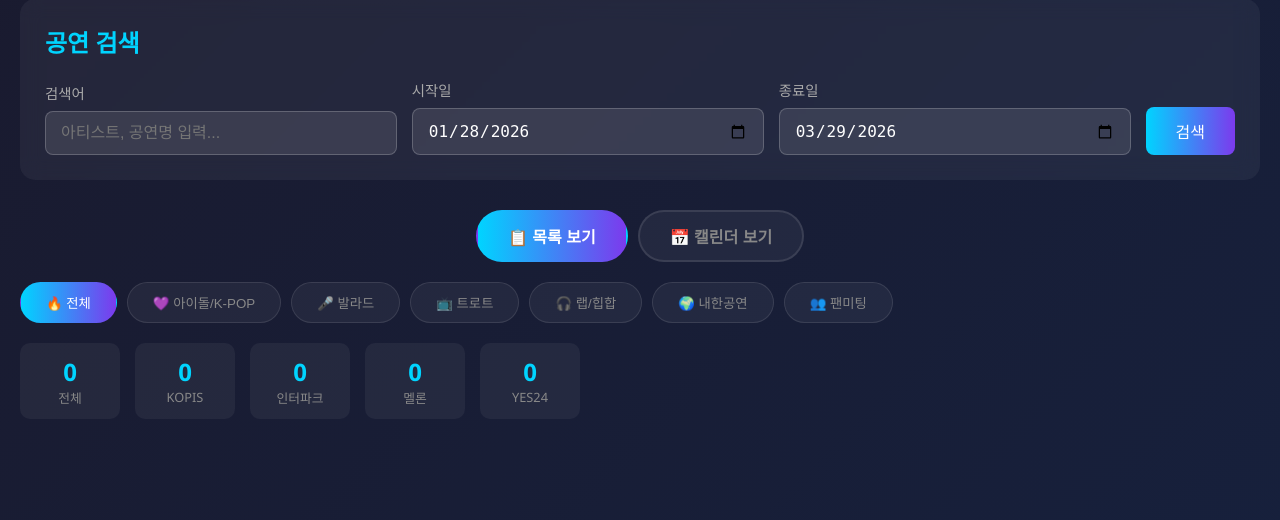
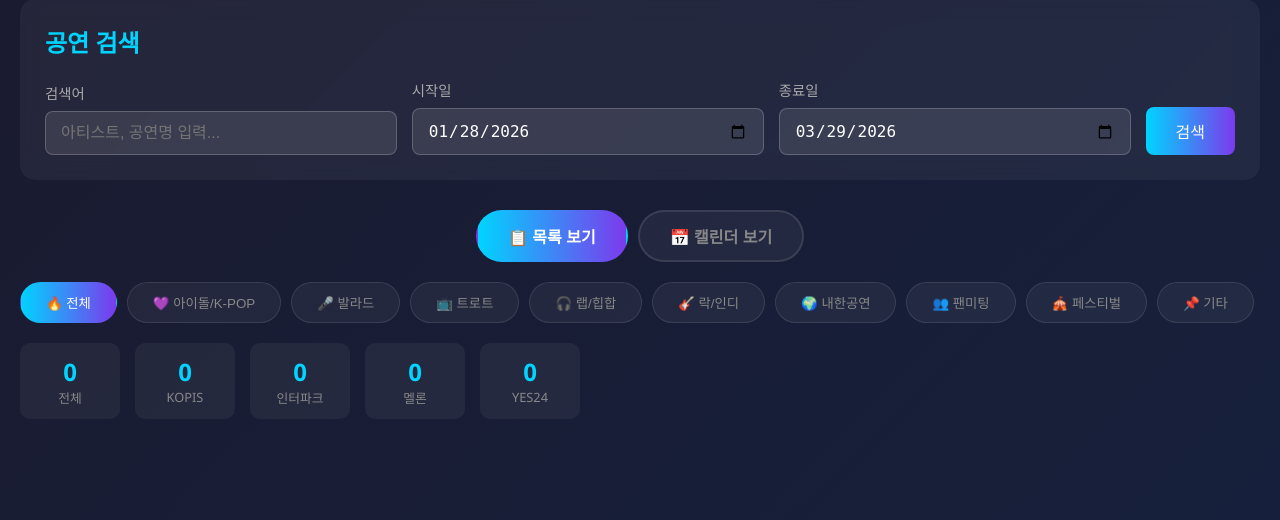
Before and after one commit to wiikang84/ticket, a Flask app: page / in a window 1280 px wide. Shown: the part 255-775 px from the top of the page. Run offline with Flask 3, Linux system fonts and the light colour scheme; data that the repository does not hold is empty; some libraries are stand-ins or nearby versions.

Commit message:
v2.2: 장르 분류 확장 + 예매오픈 캘린더 개선
주요 변경사항:
- 장르 키워드 200개 이상으로 대폭 확장
  - 아이돌 50+, 발라드 40+, 랩/힙합 30+, 락/인디 30+, 트로트 30+
- UI에 "기타" 장르 표시 추가
- 락/인디, 페스티벌, 기타 탭 추가
- 인터파크 ticketOpenDate 크롤링 추가
- 예매오픈일 없으면 공연 2주 전으로 추정 표시

Co-Authored-By: Claude Opus 4.5 <noreply@anthropic.com>

```diff
--- a/app.py
+++ b/app.py
@@ -24,20 +24,57 @@ KOPIS_BASE_URL = "http://www.kopis.or.kr/openApi/restful"
 # 콘서트/대중음악만 조회
 GENRE_CODE_CONCERT = "CCCD"  # 대중음악/콘서트
 
-# 콘서트 세부 장르 분류 키워드
+# 콘서트 세부 장르 분류 키워드 (확장)
 CONCERT_CATEGORIES = {
     "아이돌": ["BTS", "방탄", "에이핑크", "Apink", "제로베이스원", "ZEROBASE", "아이브", "IVE",
               "르세라핌", "SSERAFIM", "뉴진스", "NewJeans", "스트레이키즈", "Stray Kids",
               "엔시티", "NCT", "세븐틴", "SEVENTEEN", "블랙핑크", "BLACKPINK", "에스파", "aespa",
-              "투모로우바이투게더", "TXT", "엔하이픈", "ENHYPEN", "있지", "ITZY", "케플러", "Kep1er"],
+              "투모로우바이투게더", "TXT", "엔하이픈", "ENHYPEN", "있지", "ITZY", "케플러", "Kep1er",
+              "엑소", "EXO", "샤이니", "SHINee", "레드벨벳", "Red Velvet", "트와이스", "TWICE",
+              "마마무", "MAMAMOO", "오마이걸", "OH MY GIRL", "에이티즈", "ATEEZ", "더보이즈", "THE BOYZ",
+              "스키즈", "SKZ", "빅뱅", "BIGBANG", "위너", "WINNER", "아이콘", "iKON", "트레저", "TREASURE",
+              "엔믹스", "NMIXX", "아이들", "(G)I-DLE", "IDLE", "기들", "스테이씨", "STAYC",
+              "RIIZE", "라이즈", "보이넥스트도어", "BOYNEXTDOOR", "ILLIT", "아일릿", "BABYMONSTER",
+              "NCT127", "NCT DREAM", "WayV", "위이브", "FIFTY FIFTY", "KISS OF LIFE",
+              "PLAVE", "플레이브", "xikers", "싸이커스", "ZEROBASEONE", "ZB1",
+              "소녀시대", "Girls Generation", "2NE1", "투애니원", "원더걸스", "Wonder Girls",
+              "인피니트", "INFINITE", "비스트", "BEAST", "하이라이트", "Highlight",
+              "몬스타엑스", "MONSTA X", "크래비티", "CRAVITY", "피원하모니", "P1Harmony"],
     "발라드": ["먼데이키즈", "임재범", "성시경", "이수", "엠씨더맥스", "MC THE MAX", "나얼",
-              "박효신", "김범수", "휘성", "거미", "이적", "10CM", "폴킴"],
-    "랩/힙합": ["다이나믹듀오", "Dynamic Duo", "쇼미", "힙합", "래퍼", "Rapper", "AOMG", "하이어뮤직"],
-    "락/인디": ["밴드", "Band", "록", "Rock", "인디", "Indie", "데이식스", "DAY6"],
-    "내한공연": ["내한", "World Tour", "Asia Tour", "Live in Seoul", "Live in Korea", "in Seoul"],
-    "팬미팅": ["팬미팅", "Fan Meeting", "팬콘", "FAN-CON", "팬콘서트"],
-    "페스티벌": ["페스티벌", "Festival", "뮤직페스타", "Music Festa"],
-    "트로트": ["트롯", "트로트", "미스터트롯", "미스트롯", "송가인", "임영웅", "영탁"]
+              "박효신", "김범수", "휘성", "거미", "이적", "10CM", "폴킴", "백예린", "헤이즈", "Heize",
+              "규현", "KYUHYUN", "케이윌", "K.Will", "이소라", "정승환", "에일리", "Ailee", "벤", "Ben",
+              "소향", "김연우", "임창정", "이승기", "김필", "하동균", "윤도현", "YB", "이선희",
+              "김건모", "이문세", "조용필", "양희은", "이영현", "솔지", "태연", "TAEYEON",
+              "아이유", "IU", "볼빨간사춘기", "BOL4", "선미", "SUNMI", "청하", "CHUNG HA",
+              "멜로망스", "MeloMance", "어반자카파", "Urban Zakapa", "소유", "SOYOU",
+              "다비치", "DAVICHI", "린", "LYn", "알리", "Ali", "백지영", "Baek Ji Young",
+              "양다일", "임한별", "김나영", "이무진", "태일", "TAEIL"],
+    "랩/힙합": ["다이나믹듀오", "Dynamic Duo", "쇼미", "힙합", "래퍼", "Rapper", "AOMG", "하이어뮤직",
+               "박재범", "Jay Park", "지코", "ZICO", "사이먼도미닉", "Simon Dominic", "그레이", "GRAY",
+               "쌈디", "도끼", "DOK2", "빈지노", "Beenzino", "치타", "스윙스", "Swings",
+               "pH-1", "식케이", "Sik-K", "우원재", "Woo", "창모", "CHANGMO", "래원", "Layone",
+               "이영지", "래퍼", "BE'O", "비오", "ASH ISLAND", "키드밀리", "Kid Milli",
+               "릴보이", "Lil Boi", "넉살", "Nucksal", "해쉬스완", "Hash Swan", "딘딘", "DinDin",
+               "빈첸", "VINXEN", "쿠기", "COOGIE", "조광일", "가호", "Gaho"],
+    "락/인디": ["밴드", "Band", "록", "Rock", "인디", "Indie", "데이식스", "DAY6",
+               "잔나비", "JANNABI", "혁오", "Hyukoh", "실리카겔", "SILICA GEL", "넬", "NELL",
+               "버즈", "BUZZ", "FT아일랜드", "FT Island", "씨엔블루", "CNBLUE", "N.Flying", "엔플라잉",
+               "더로즈", "The Rose", "카더가든", "Car the Garden", "새소년", "SE SO NEON",
+               "이날치", "양방언", "국카스텐", "Guckkasten", "트로이카", "소규모아카시아밴드",
+               "YB밴드", "윤도현밴드", "크라잉넛", "Crying Nut", "노브레인", "No Brain",
+               "장기하", "장기하와 얼굴들", "이승환", "김동률", "루시", "LUCY", "엔드어스", "N.Tic",
+               "피플인텔리"],
+    "내한공연": ["내한", "World Tour", "Asia Tour", "Live in Seoul", "Live in Korea", "in Seoul",
+               "Tour", "콘서트", "Concert", "in Korea", "한국", "서울", "Korea Tour"],
+    "팬미팅": ["팬미팅", "Fan Meeting", "팬콘", "FAN-CON", "팬콘서트", "FANCON", "FANMEETING",
+             "생일", "Birthday", "팬파티", "FAN PARTY", "쇼케이스", "Showcase", "팬이벤트"],
+    "페스티벌": ["페스티벌", "Festival", "뮤직페스타", "Music Festa", "뮤직페스티벌", "FEST",
+               "록페스티벌", "재즈페스티벌", "EDM", "울트라", "Ultra", "워터밤", "Waterbomb",
+               "지산", "펜타포트", "Pentaport", "슬로우라이프", "그린플러그드", "인디고", "Incheon"],
+    "트로트": ["트롯", "트로트", "미스터트롯", "미스트롯", "송가인", "임영웅", "영탁",
+              "정동원", "장민호", "김희재", "이찬원", "홍진영", "태진아", "설운도", "나훈아",
+              "주현미", "진성", "류지광", "양지은", "김다현", "박서진", "임태경", "김호중",
+              "진해성", "남진", "나태주", "김수찬", "신유", "최진희", "박상철"]
 }
 
 # 캐시 저장소 (하루 2회 업데이트용)
@@ -220,13 +257,18 @@ def get_interpark_tickets():
                 if response.status_code == 200:
                     html = response.text
 
-                    # JSON 객체 패턴으로 공연 정보 추출
-                    # {"goodsCode":"26000365","goodsName":"...","placeName":"...","posterImageUrl":"...","playStartDate":"..."}
-                    goods_pattern = r'\{"goodsCode":"(\d+)","goodsName":"([^"]+)"[^}]*"placeName":"([^"]*)"[^}]*"posterImageUrl":"([^"]*)"[^}]*"playStartDate":"(\d+)"[^}]*"playEndDate":"(\d+)"'
+                    # JSON 객체 패턴으로 공연 정보 추출 (예매시작일 포함)
+                    # {"goodsCode":"26000365","goodsName":"...","placeName":"...","posterImageUrl":"...","playStartDate":"...","ticketOpenDate":"..."}
+                    goods_pattern = r'\{"goodsCode":"(\d+)","goodsName":"([^"]+)"[^}]*"placeName":"([^"]*)"[^}]*"posterImageUrl":"([^"]*)"[^}]*"playStartDate":"(\d+)"[^}]*"playEndDate":"(\d+)"(?:[^}]*"ticketOpenDate":"(\d*)")?'
                     matches = re.findall(goods_pattern, html)
 
                     for match in matches:
-                        goods_code, goods_name, place_name, poster_url, start_date, end_date = match
+                        # 7개 필드 (ticketOpenDate 포함)
+                        if len(match) >= 7:
+                            goods_code, goods_name, place_name, poster_url, start_date, end_date, ticket_open = match
+                        else:
+                            goods_code, goods_name, place_name, poster_url, start_date, end_date = match[:6]
+                            ticket_open = ''
 
                         # 광고/프로모션 필터링
                         skip_keywords = ['골드클래스', '프로모션', '우수회원', '혜택', '쿠폰', 'VIP', 'NOL']
@@ -248,16 +290,43 @@ def get_interpark_tickets():
                             date_str = f"{start_fmt} - {end_fmt}" if start_date != end_date else start_fmt
                         except:
                             date_str = ''
+                            start_fmt = ''
+
+                        # 예매 오픈일 포맷팅
+                        ticket_open_fmt = ''
+                        ticket_dday = None
+                        if ticket_open and len(ticket_open) >= 8:
+                            try:
+                                ticket_open_fmt = f"{ticket_open[:4]}.{ticket_open[4:6]}.{ticket_open[6:8]}"
+                                ticket_dday = calculate_dday(ticket_open_fmt)
+                            except:
+                                pass
+
+                        # 예매오픈일 없으면 공연 시작 2주 전으로 추정
+                        if not ticket_open_fmt and start_date and len(start_date) >= 8:
+                            try:
+                                perf_start = datetime.strptime(start_date[:8], '%Y%m%d')
+                                estimated_open = perf_start - timedelta(days=14)
+                                # 이미 지난 날짜면 표시 안 함
+                                if estimated_open >= datetime.now():
+                                    ticket_open_fmt = estimated_open.strftime('%Y.%m.%d') + ' (추정)'
+                                    ticket_dday = calculate_dday(estimated_open.strftime('%Y.%m.%d'))
+                            except:
+                                pass
 
                         tickets.append({
                             'name': goods_name,
                             'date': date_str,
+                            'start_date': start_fmt if 'start_fmt' in dir() and start_fmt else '',
+                            'end_date': end_fmt if 'end_fmt' in dir() else '',
                             'venue': place_name,
                             'poster': poster,
                             'source': '인터파크',
                             'source_color': '#ff6464',
                             'link': link,
                             'category': categorize_concert(goods_name),  # 세부 장르
+                            'ticket_open': ticket_open_fmt,
+                            'dday': ticket_dday,
                             'hash': get_cache_key(goods_name)
                         })
 
--- a/templates/index.html
+++ b/templates/index.html
@@ -912,8 +912,11 @@
                 <button class="tab-btn" onclick="showTab('발라드', this)">🎤 발라드</button>
                 <button class="tab-btn" onclick="showTab('트로트', this)">📺 트로트</button>
                 <button class="tab-btn" onclick="showTab('랩/힙합', this)">🎧 랩/힙합</button>
+                <button class="tab-btn" onclick="showTab('락/인디', this)">🎸 락/인디</button>
                 <button class="tab-btn" onclick="showTab('내한공연', this)">🌍 내한공연</button>
                 <button class="tab-btn" onclick="showTab('팬미팅', this)">👥 팬미팅</button>
+                <button class="tab-btn" onclick="showTab('페스티벌', this)">🎪 페스티벌</button>
+                <button class="tab-btn" onclick="showTab('기타', this)">📌 기타</button>
             </div>
 
         <div class="stats-bar" id="statsBar">
@@ -1267,7 +1270,7 @@
                 filteredData.forEach((item) => {
                     const ddayBadge = getDdayBadge(item.dday);
                     const siteBadges = getSiteBadges(item.available_sites);
-                    const categoryBadge = item.category && item.category !== '기타' ?
+                    const categoryBadge = item.category ?
                         `<span class="category-badge">${item.category}</span>` : '';
 
                     html += `
```
Also changed, not shown: CLAUDE.md (+24 -11 lines).
